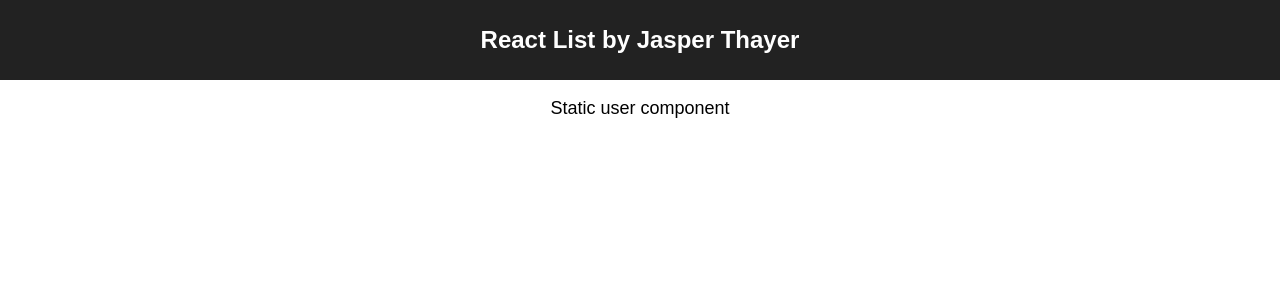
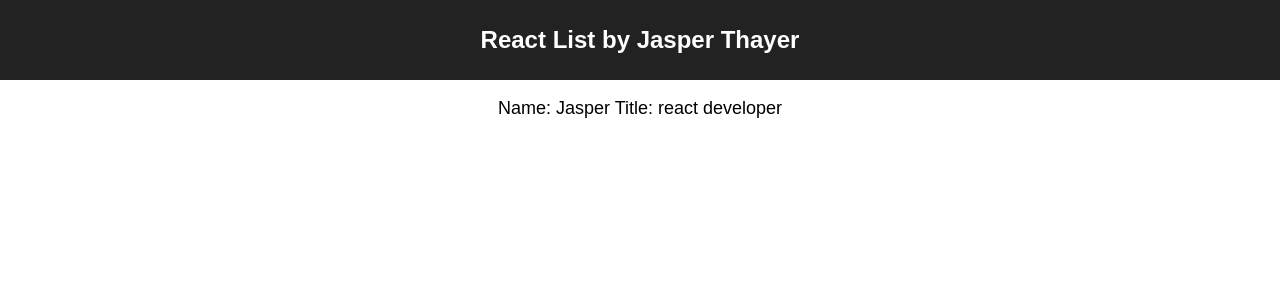
Before and after one commit to JasperThayer/React-List, a React (Create React App) app: page / in a window 1280 px wide. Shown: the top 300 px of the page. Built offline with nearby package versions, Linux system fonts and the light colour scheme.

Commit message:
Create a state array of users and pass state data as props to component

```diff
--- a/src/App.js
+++ b/src/App.js
@@ -3,6 +3,16 @@
 import User from './User/user';
 
 class App extends Component {
+  state = {
+      users: [
+          {name: 'Jasper', title: 'react developer'},
+          {name: 'Marge', title: 'accounting manager'},
+          {name: 'Kyle', title: 'janitor'},
+          {name: 'Sean', title: 'security'},
+          {name: 'Richard', title: 'sales'}
+      ]
+  };
+
   render() {
     return (
       <div className="App">
@@ -10,7 +20,7 @@
           <h1 className="App-title">React List by Jasper Thayer</h1>
         </header>
         <div className="App-list">
-          <User />
+          <User name={this.state.users[0].name} title={this.state.users[0].title} />
         </div>
       </div>
     );
--- a/src/User/user.js
+++ b/src/User/user.js
@@ -1,7 +1,7 @@
 import React from 'react';
 
-const user = () => {
-    return <p>Static user component</p>
+const user = (props) => {
+    return <p>Name: {props.name} Title: {props.title}</p>
 };
 
 export default user;
```
